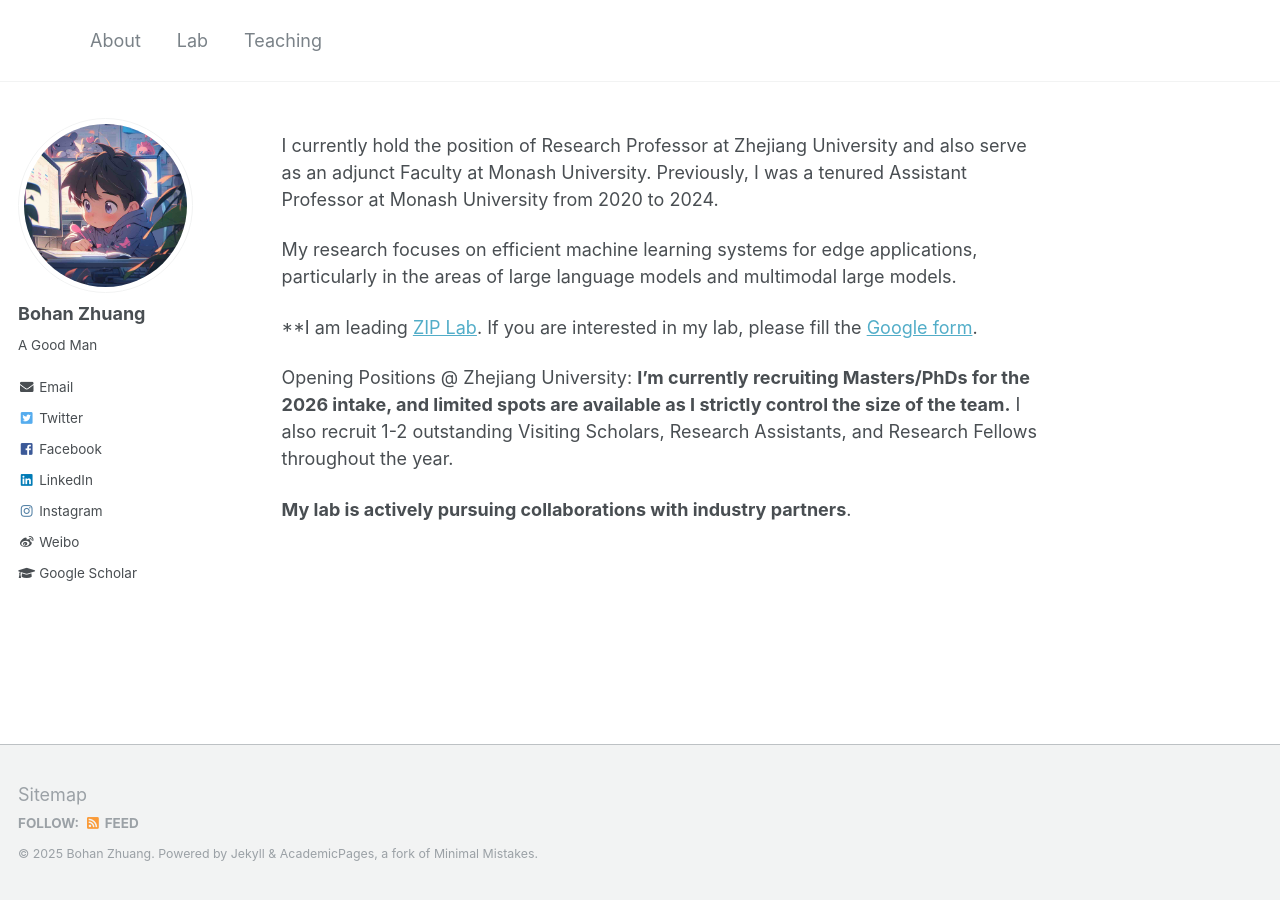
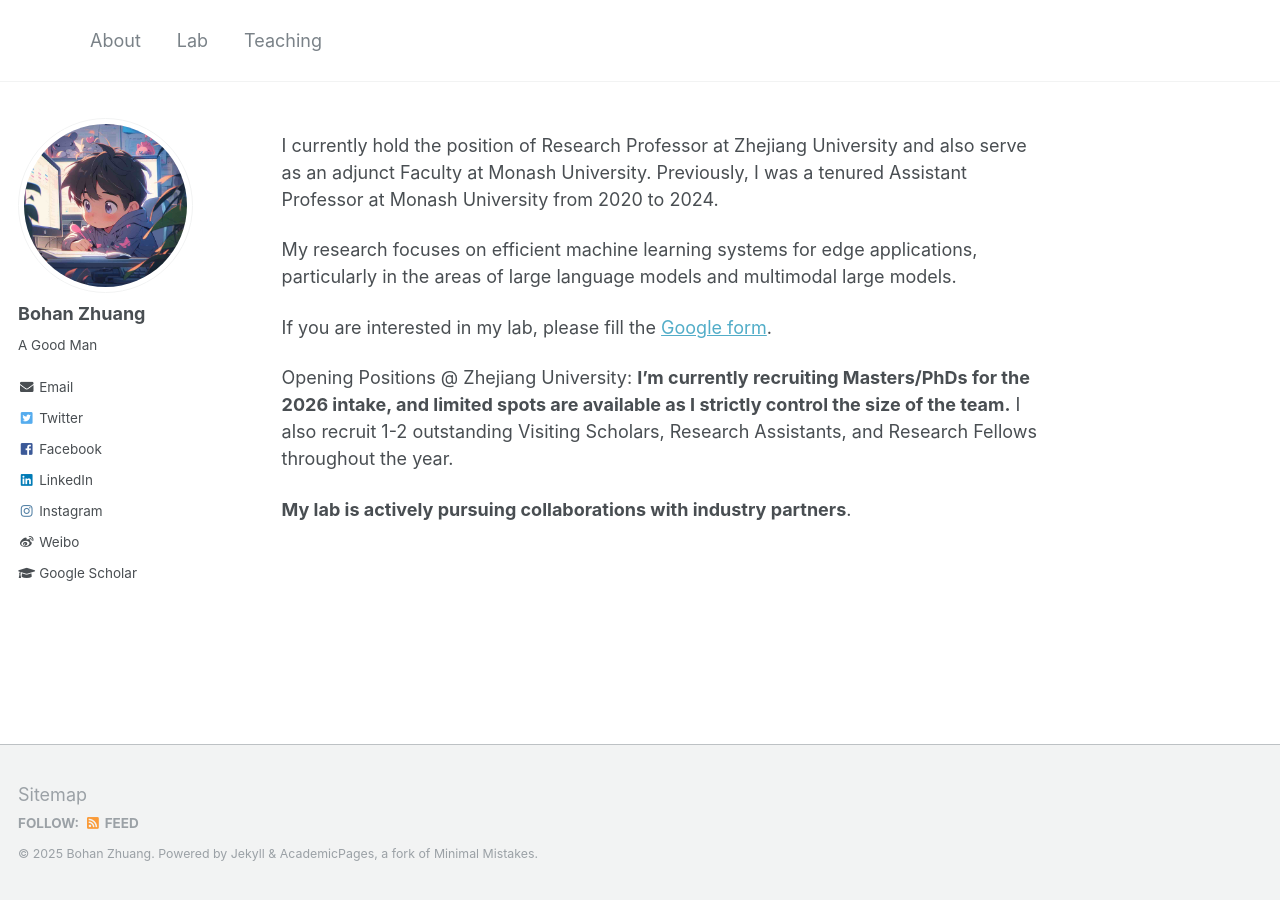
Before and after one commit to bohanzhuang/bohanzhuang.github.io, a Jekyll site: the page built from _pages/about.md, in a window 1280 px wide. Built offline with Jekyll 4.4.1, drawn with Linux system fonts in a browser that asks for light colours.

Commit message:
Update about.md

```diff
--- a/_pages/about.md
+++ b/_pages/about.md
@@ -12,7 +12,7 @@ I currently hold the position of Research Professor at Zhejiang University and a
 
 My research focuses on efficient machine learning systems for edge applications, particularly in the areas of large language models and multimodal large models.
 
-**I am leading [ZIP Lab](https://ziplab.github.io/). If you are interested in my lab, please fill the [Google form](https://forms.gle/UoR8B19y2NsjtGRJ6).
+If you are interested in my lab, please fill the [Google form](https://forms.gle/UoR8B19y2NsjtGRJ6).
 
 Opening Positions @ Zhejiang University: **I'm currently recruiting Masters/PhDs for the 2026 intake, and limited spots are available as I strictly control the size of the team.** I also recruit 1-2 outstanding Visiting Scholars, Research Assistants, and Research Fellows throughout the year.
 
```
